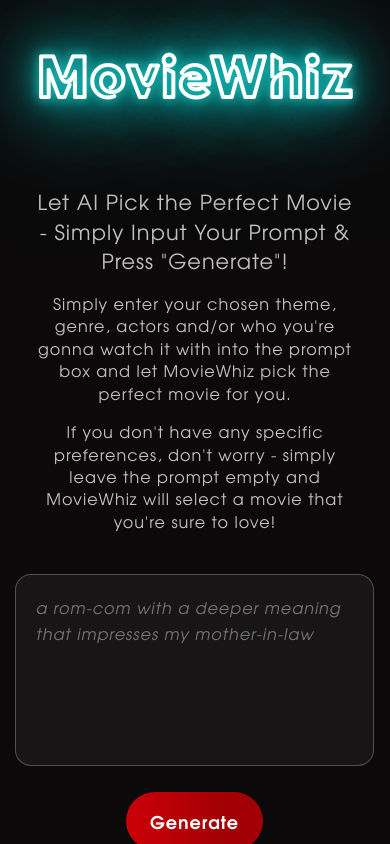
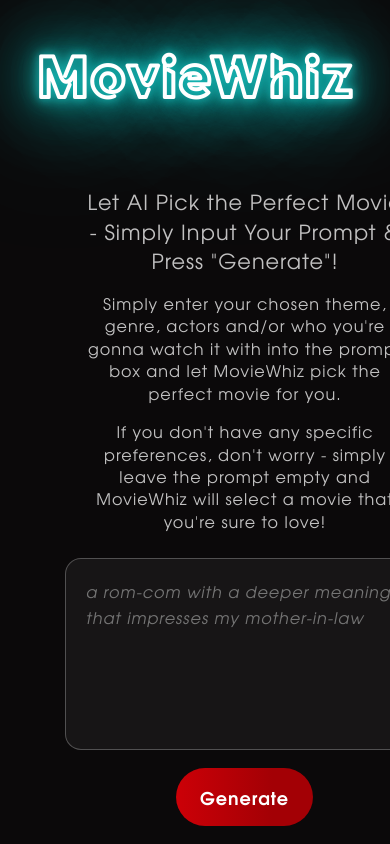
Before and after one commit to Sunkio/moviewhiz, a Next.js app: page / in a window 390 px wide. Built offline with nearby package versions, Linux system fonts and the light colour scheme.

Commit message:
add output styles

```diff
--- a/pages/styles.css
+++ b/pages/styles.css
@@ -555,14 +555,14 @@ input:invalid[focused="true"] ~ span, textarea:invalid[focused="true"] ~ span {
     .sub-container {
         max-width: 400px;
         width: 100%;
+        margin: 0 auto;
+    }
+
+    .header-container, .prompt-wrapper {
+        margin: 0 auto;
     }
 
 
-
-    .output {
-        margin: 0 auto;
-        padding: 0 15px;
-    }
 
     .output-content {
         word-wrap: break-word;
```
